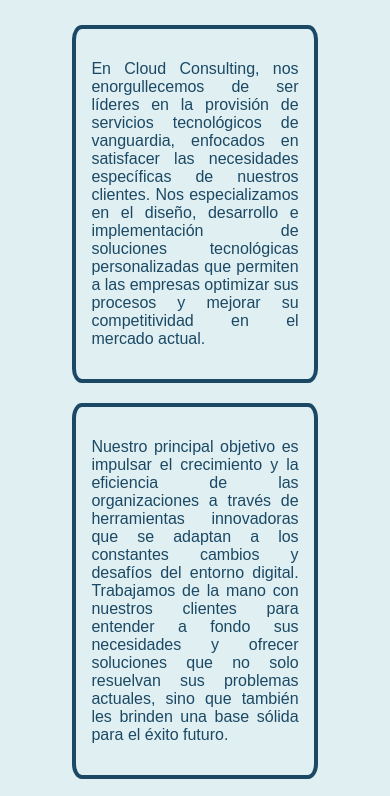
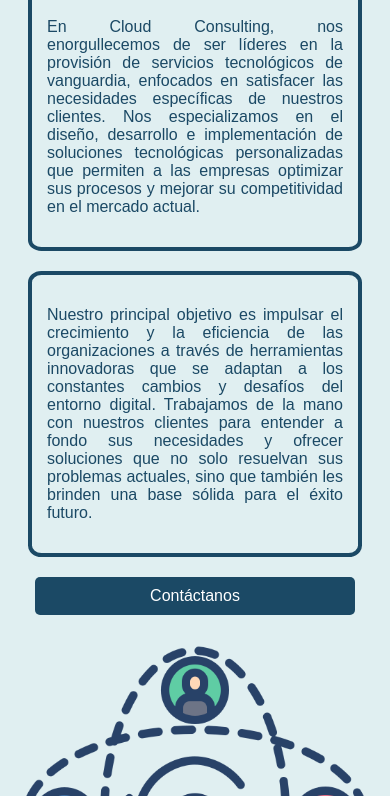
Before and after one commit to joselg94/TPDisenoWebGrupo6, a plain HTML site: page index.html in a window 390 px wide. Shown: the part 212-1008 px from the top of the page. Drawn offline with Linux system fonts and the light colour scheme.

Commit message:
Update styles.css

```diff
--- a/styles.css
+++ b/styles.css
@@ -569,5 +569,8 @@ main h1 {
     .map-container img {
         max-width: 80%;
     }
+    .description-container {
+        width:100%;
+    }
 
 }
```
